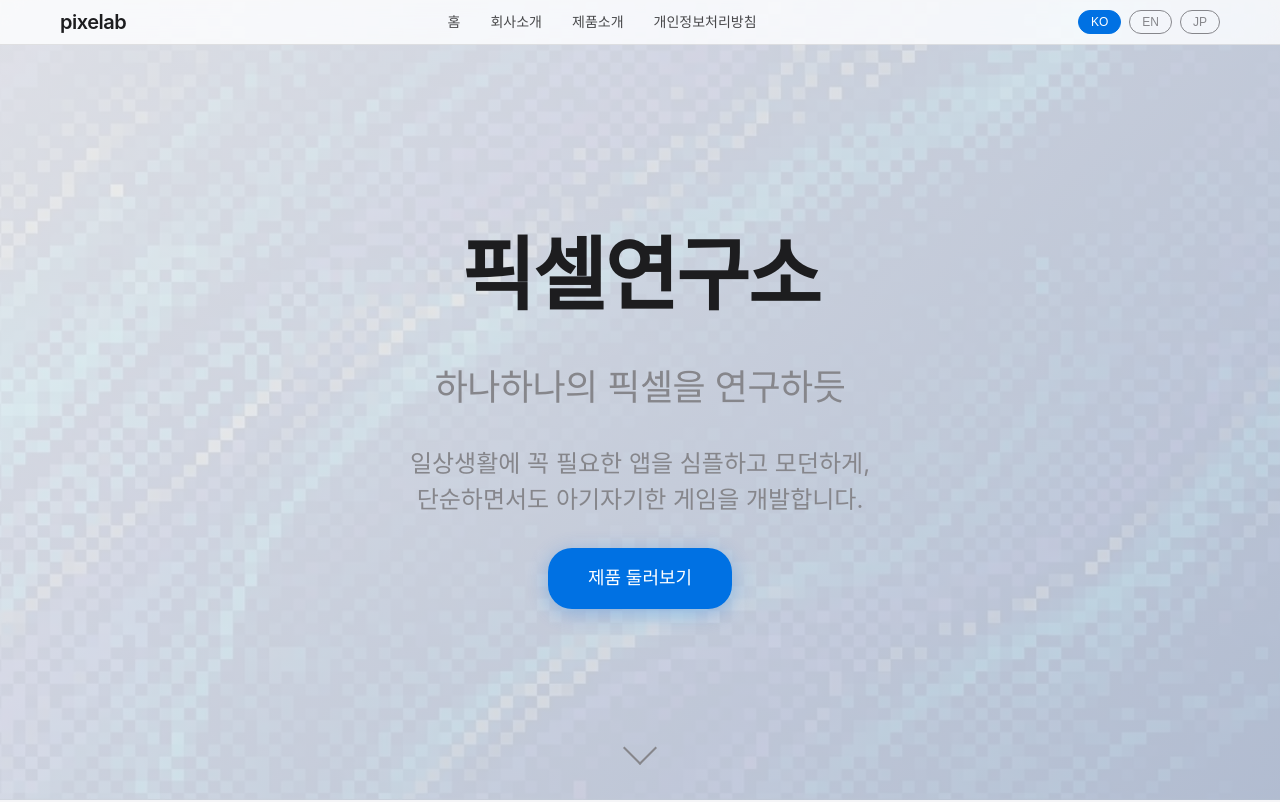
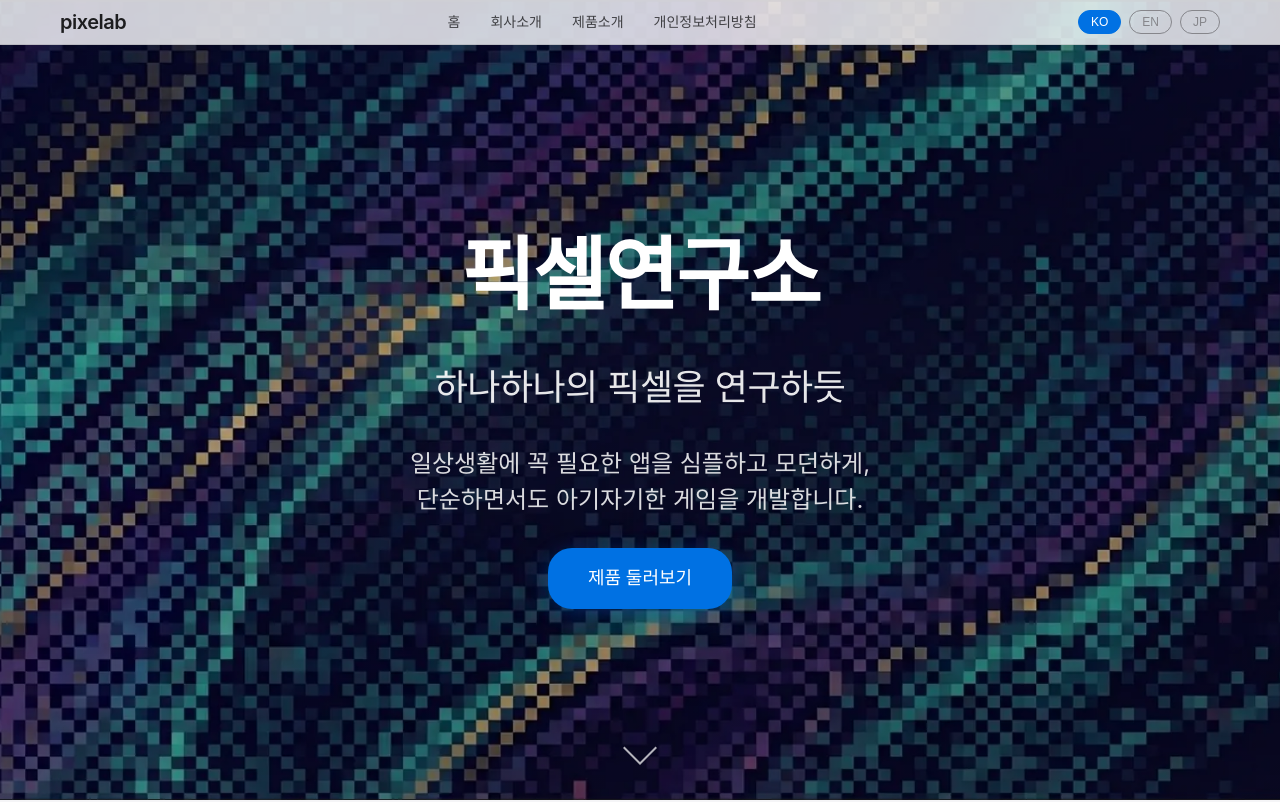
Before and after one commit to pixelabx/pixelx, a plain HTML site: page index.html in a window 1280 px wide. Shown: the top 802 px of the page. Drawn offline with Linux system fonts and the light colour scheme.

Commit message:
hero 완전

```diff
--- a/css/style.css
+++ b/css/style.css
@@ -126,7 +126,7 @@ body {
   align-items: center;
   text-align: center;
   padding: 100px 20px 80px;
-  background: linear-gradient(135deg, rgba(245, 247, 250, 0.9) 0%, rgba(195, 207, 226, 0.9) 100%), url('../images/heroback.webp');
+  background: linear-gradient(135deg, rgba(0, 0, 0, 0.2) 0%, rgba(0, 0, 0, 0.3) 100%), url('../images/heroback.webp');
   background-size: cover;
   background-position: center;
   background-attachment: fixed;
@@ -143,20 +143,20 @@ body {
   font-weight: 700;
   letter-spacing: -2px;
   margin-bottom: 20px;
-  color: var(--text-primary);
+  color: var(--white);
 }
 
 .hero-subtitle {
   font-size: clamp(24px, 4vw, 36px);
   font-weight: 400;
-  color: var(--text-secondary);
+  color: rgba(255, 255, 255, 0.9);
   margin-bottom: 30px;
   letter-spacing: -0.5px;
 }
 
 .hero-description {
   font-size: clamp(18px, 2vw, 24px);
-  color: var(--text-secondary);
+  color: rgba(255, 255, 255, 0.85);
   line-height: 1.5;
   margin-top: 20px;
 }
@@ -173,8 +173,8 @@ body {
 .scroll-arrow {
   width: 24px;
   height: 24px;
-  border-left: 2px solid var(--text-secondary);
-  border-bottom: 2px solid var(--text-secondary);
+  border-left: 2px solid rgba(255, 255, 255, 0.7);
+  border-bottom: 2px solid rgba(255, 255, 255, 0.7);
   transform: rotate(-45deg);
 }
 
```
Also changed, not shown: info.txt.
